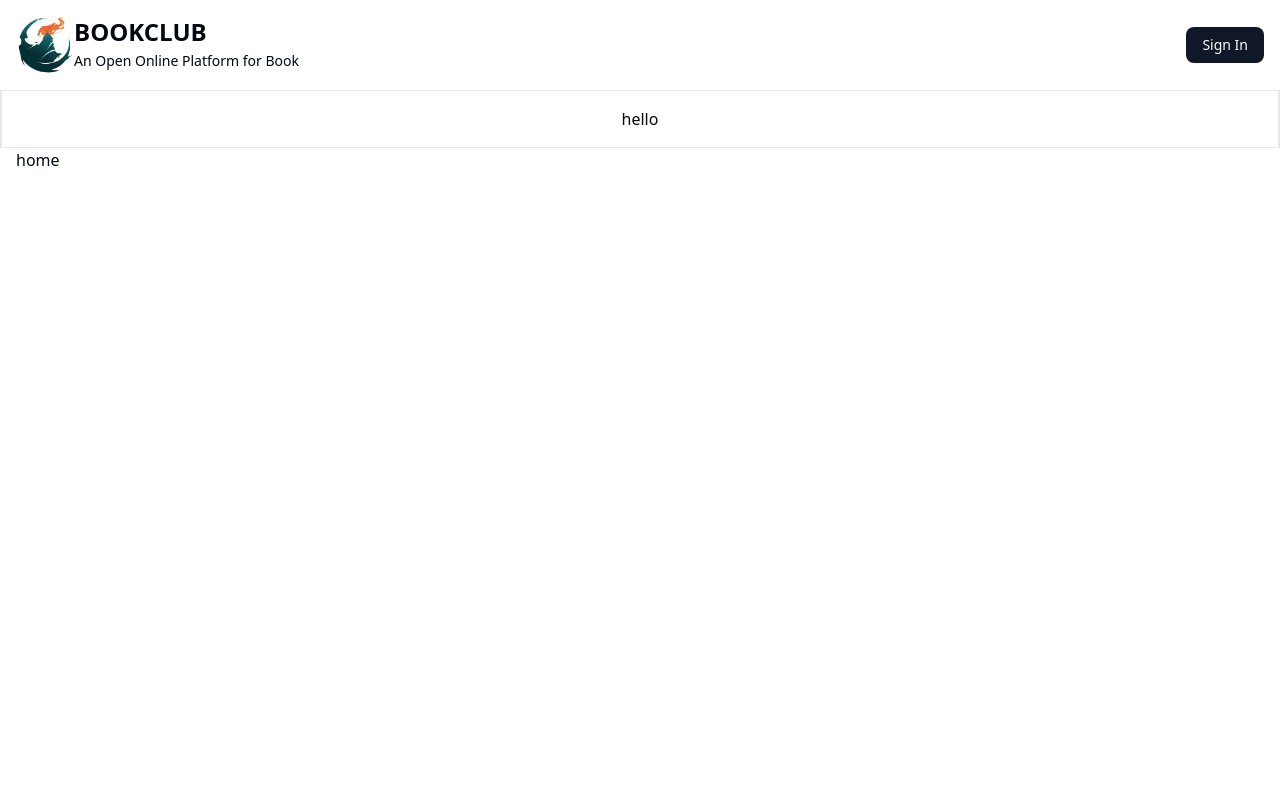
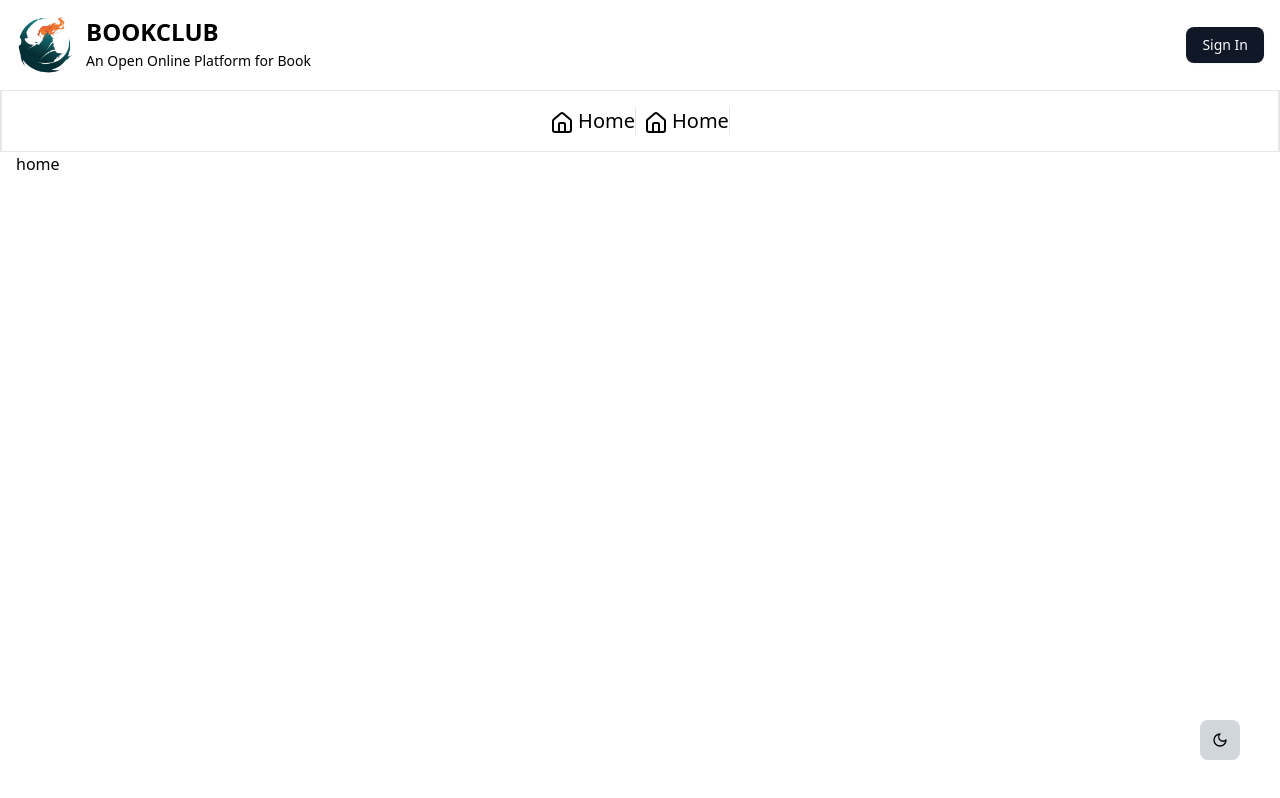
Before and after one commit to vivekPandeyDev/book-club, a React (Vite) app in the folder book-club-platform-frontend/: page / in a window 1280 px wide. Built offline with nearby package versions, Linux system fonts and the light colour scheme.

Commit message:
theme light and dark added

```diff
--- a/book-club-platform-frontend/package.json
+++ b/book-club-platform-frontend/package.json
@@ -11,6 +11,7 @@
   },
   "dependencies": {
     "@radix-ui/react-slot": "^1.1.2",
+    "@radix-ui/react-toggle": "^1.1.2",
     "@tailwindcss/vite": "^4.0.15",
     "class-variance-authority": "^0.7.1",
     "clsx": "^2.1.1",
--- a/book-club-platform-frontend/src/feature/Navbar.jsx
+++ b/book-club-platform-frontend/src/feature/Navbar.jsx
@@ -1,23 +1,50 @@
 import { Button } from "@/components/ui/button";
+import logo from "@/assets/logo/logo.png";
+import { Link } from "react-router";
+import { House } from "lucide-react";
 
-import logo from "@/assets/logo/logo.png";
 
 const Navbar = () => {
+
+
   return (
     <div>
       <div className="container mx-auto px-4 max-w-7xl flex items-center justify-between py-4">
         {/* Logo */}
-        <div className="flex">
-          <img src={logo} loading="lazy" width={58} height={58}></img>
+        <div className="flex gap-3">
+          <img
+            src={logo}
+            loading="lazy"
+            width={58}
+            height={58}
+            draggable={false}
+          ></img>
           <div>
             <h1 className="text-2xl font-bold">BOOKCLUB</h1>
             <span className="text-sm">An Open Online Platform for Book</span>
           </div>
         </div>
         {/* Sign In Button */}
-        <Button variant="default">Sign In</Button>
+        <Button variant="default">
+          <span>Sign In</span>
+        </Button>
       </div>
-      <nav className="border-b border-t border-2 py-4 text-center">hello</nav>
+      <nav className="border-b border-t border-2 py-4">
+        <ul className="flex justify-center gap-2">
+          <li className="border-r">
+            <Link to={"/"} className="text-xl">
+              <House className="inline mr-1" />
+              Home
+            </Link>
+          </li>
+          <li className="border-r">
+            <Link to={"/"} className="text-xl">
+              <House className="inline mr-1" />
+              Home
+            </Link>
+          </li>
+        </ul>
+      </nav>
     </div>
   );
 };
--- /dev/null
+++ b/book-club-platform-frontend/src/feature/Theme.jsx
@@ -0,0 +1,26 @@
+import React from "react";
+import { Moon, Sun } from "lucide-react";
+import useTheme from "@/hook/useTheme";
+import { Button } from "@/components/ui/button";
+const Theme = () => {
+  const { setLightTheme, setDarkTheme, isLightTheme, getCurrentTheme } =
+    useTheme();
+  return (
+    <div className="absolute bottom-10 right-10">
+      <Button
+        variant="ghost"
+        size="icon"
+        onClick={() => (isLightTheme() ? setDarkTheme() : setLightTheme())}
+        className="w-10 h-10 bg-gray-300 hover:bg-gray-600"
+      >
+        {isLightTheme() ? (
+          <Moon className="w-10 h-10" />
+        ) : (
+          <Sun className="w-8 h-8" />
+        )}
+      </Button>
+    </div>
+  );
+};
+
+export default Theme;
--- /dev/null
+++ b/book-club-platform-frontend/src/hook/useTheme.js
@@ -0,0 +1,29 @@
+import React, { useState } from 'react'
+
+const useTheme = () => {
+    const [theme, setTheme] = useState(() => localStorage.getItem("theme") || "light");
+    function setLightTheme(){
+        localStorage.setItem("theme","light")
+        document.documentElement.classList.remove('dark');
+        setTheme("light")
+    }
+    function setDarkTheme(){
+        localStorage.setItem("theme","dark")
+        document.documentElement.classList.add('dark');
+        setTheme("dark")
+    }
+    function isLightTheme(){
+        return theme == "light"
+    }
+    function getCurrentTheme(){
+        return theme;
+    }
+    return {
+        setLightTheme,
+        setDarkTheme,
+        isLightTheme,
+        getCurrentTheme
+    }
+}
+
+export default useTheme
--- a/book-club-platform-frontend/src/screen/BaseScreen.jsx
+++ b/book-club-platform-frontend/src/screen/BaseScreen.jsx
@@ -1,16 +1,18 @@
-import Navbar from '@/feature/Navbar'
-import React from 'react'
-import { Outlet } from 'react-router'
+import Navbar from "@/feature/Navbar";
+import Theme from "@/feature/Theme";
+import React from "react";
+import { Outlet } from "react-router";
 
 const BaseScreen = () => {
   return (
-    <div>
-        <Navbar/>
-        <div className='container mx-auto px-4 max-w-7xl'>
-        <Outlet/>
-        </div>
+    <div className="bg-white text-black dark:bg-gray-900 dark:text-white">
+      <Navbar />
+      <div className="container mx-auto px-4 max-w-7xl">
+        <Outlet />
+      </div>
+      <Theme/>
     </div>
-  )
-}
+  );
+};
 
-export default BaseScreen
+export default BaseScreen;
--- /dev/null
+++ b/book-club-platform-frontend/tailwind.config.js
@@ -0,0 +1,9 @@
+/** @type {import('tailwindcss').Config} */
+module.exports = {
+    darkMode: "class",
+    content: ["./src/**/*.{js,ts,jsx,tsx}"],
+    theme: {
+      extend: {},
+    },
+    plugins: [],
+  };
```
Also changed, not shown: book-club-platform-frontend/src/assets/logo/home.svg (added), 1 other file (tests, documents, lock files or other folders).
